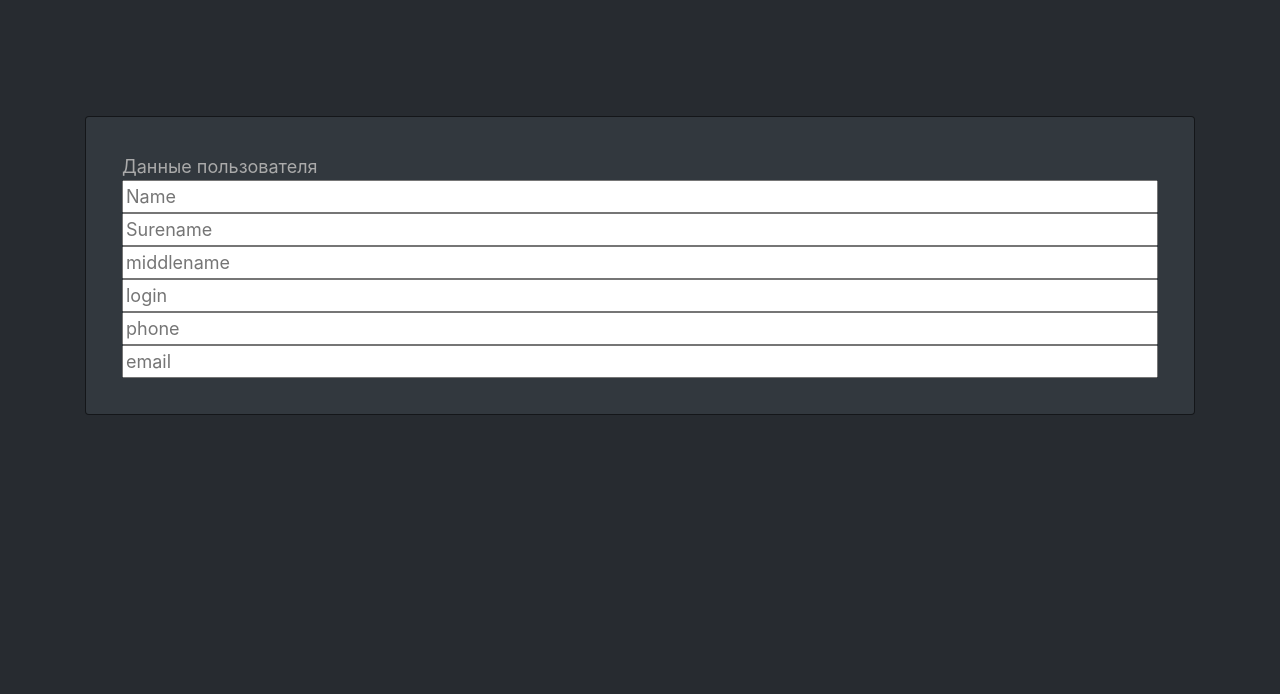
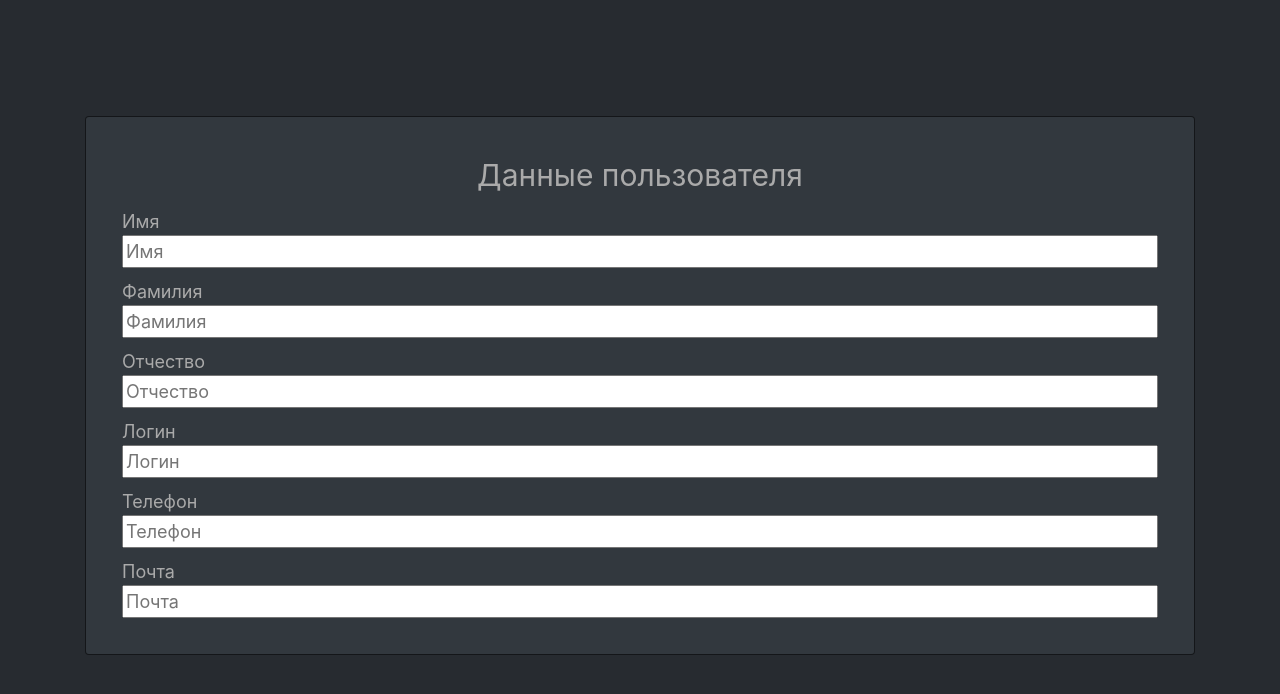
Before and after one commit to serg-bs/provider-ui, a React (Create React App) app: page /client in a window 1280 px wide. Shown: the top 694 px of the page. Built offline with nearby package versions, Linux system fonts and the light colour scheme.

Commit message:
Начал разработку вкладки информации

```diff
--- /dev/null
+++ b/src/client/client.css
@@ -0,0 +1,26 @@
+.text-client-info {
+position: center;
+    font-size: 30px;
+}
+.style-name {
+    position: relative;
+}
+.p {
+    margin-top: 10px;
+    margin-bottom: 0px;
+}
+/*.style-surename {*/
+
+/*}*/
+/*.style-middlename {*/
+
+/*}*/
+/*.style-login {*/
+
+/*}*/
+/*.style-phone {*/
+
+/*}*/
+/*.style-email {*/
+
+/*}*/
--- a/src/client/client.js
+++ b/src/client/client.js
@@ -1,4 +1,5 @@
 import React, {useState} from 'react';
+import "./client.css"
 
 const Client = () => {
     const [clientName,setclientName] = useState('');
@@ -12,14 +13,20 @@ const Client = () => {
     return (
         <div className="person-details card top">
             <div className="card-body">
-                <form className="list-group list-group-flush">
-                        <span className="term">Данные пользователя</span>
-                        <input className="term" placeholder="Name" value={clientName} onChange={n => setclientName(n.target.value)}></input>
-                        <input className="term" placeholder="Surename" value={clientsurename} onChange={s => setclientsurename(s.target.value)}></input>
-                        <input className="term" placeholder="middlename" value={clientmiddlename} onChange={m => setclientmiddlename(m.target.value)}></input>
-                        <input className="term" placeholder="login" value={clientlogin} onChange={l => setclientlogin(l.target.value)}></input>
-                        <input className="term" placeholder="phone" value={clientphone} onChange={p => setclientphone(p.target.value)}></input>
-                        <input className="term" placeholder="email" value={clientemail} onChange={e => setclientemail(e.target.value)}></input>
+                <form className="list-group">
+                        <center className="term text-client-info">Данные пользователя</center>
+                    <p className="p">Имя</p>
+                        <input className="term style-name" placeholder="Имя" value={clientName} onChange={n => setclientName(n.target.value)}></input>
+                    <p className="p">Фамилия</p>
+                        <input className="term style-surename" placeholder="Фамилия" value={clientsurename} onChange={s => setclientsurename(s.target.value)}></input>
+                    <p className="p">Отчество</p>
+                        <input className="term style-middlename" placeholder="Отчество" value={clientmiddlename} onChange={m => setclientmiddlename(m.target.value)}></input>
+                    <p className="p">Логин</p>
+                        <input className="term style-login" placeholder="Логин" value={clientlogin} onChange={l => setclientlogin(l.target.value)}></input>
+                    <p className="p">Телефон</p>
+                        <input className="term style-phone" placeholder="Телефон" value={clientphone} onChange={p => setclientphone(p.target.value)}></input>
+                    <p className="p">Почта</p>
+                        <input className="term style-email" placeholder="Почта" value={clientemail} onChange={e => setclientemail(e.target.value)}></input>
                 </form>
             </div>
         </div>
```
